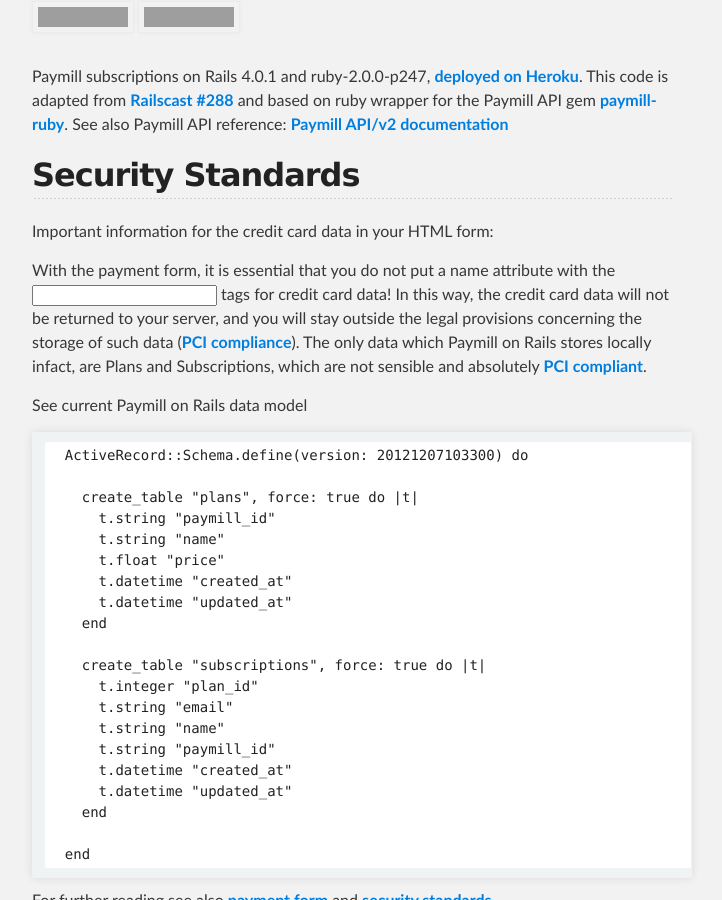
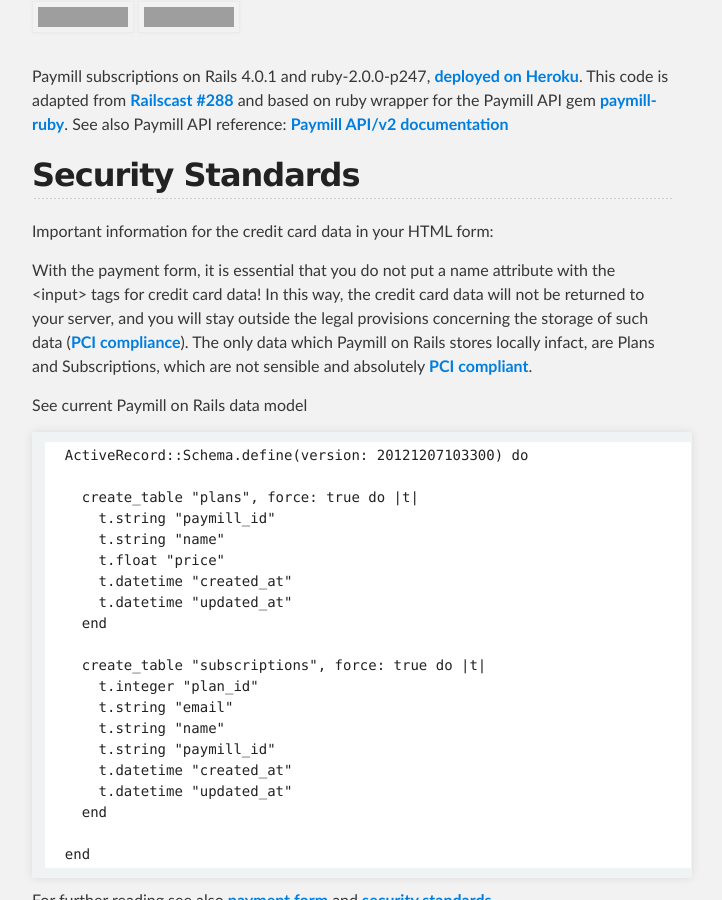
Before and after one commit to lgs/paymill_on_rails, a Jekyll site: the page built from index.md, in a window 1280 px wide and 900 px high, scrolled down 333 px, cut to the strip 0-900 px from the top of the window. Shown: the whole strip, without its empty margins (288-1010 px from the left). Built offline with Jekyll 4.4.1, drawn with Linux system fonts in a browser that asks for light colours; nearby versions of some CDN libraries; Markdown is read by kramdown in place of the engine named in the settings; grey boxes are pictures that could not be loaded.

Commit message:
add backslash escapes

```diff
--- a/index.md
+++ b/index.md
@@ -12,7 +12,7 @@ Paymill subscriptions on Rails 4.0.1 and ruby-2.0.0-p247, [**deployed on Heroku*
 
 Important information for the credit card data in your HTML form:
 
-With the payment form, it is essential that you do not put a name attribute with the <input> tags for credit card data! In this way, the credit card data will not be returned to your server, and you will stay outside the legal provisions concerning the storage of such data ([**PCI compliance**][7]). The only data which Paymill on Rails stores locally infact, are Plans and Subscriptions, which are not sensible and absolutely [**PCI compliant**][7].
+With the payment form, it is essential that you do not put a name attribute with the \<input\> tags for credit card data! In this way, the credit card data will not be returned to your server, and you will stay outside the legal provisions concerning the storage of such data ([**PCI compliance**][7]). The only data which Paymill on Rails stores locally infact, are Plans and Subscriptions, which are not sensible and absolutely [**PCI compliant**][7].
 
 See current Paymill on Rails data model
 
```
